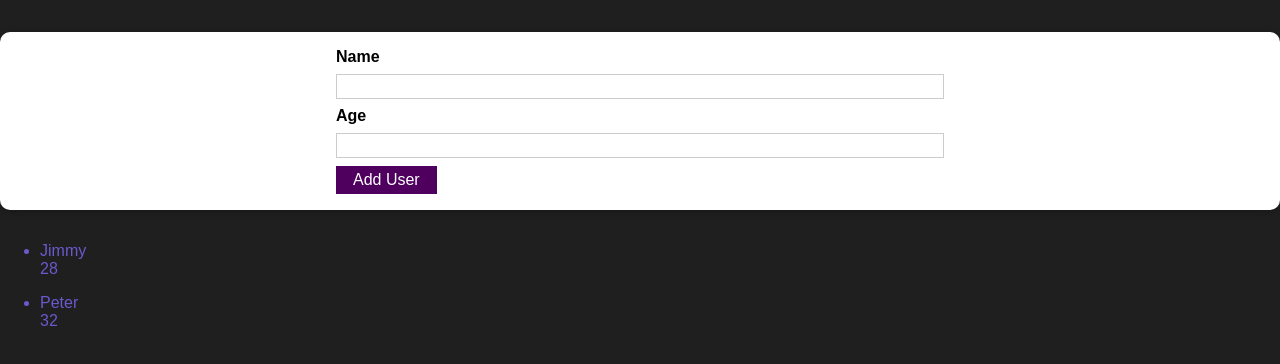
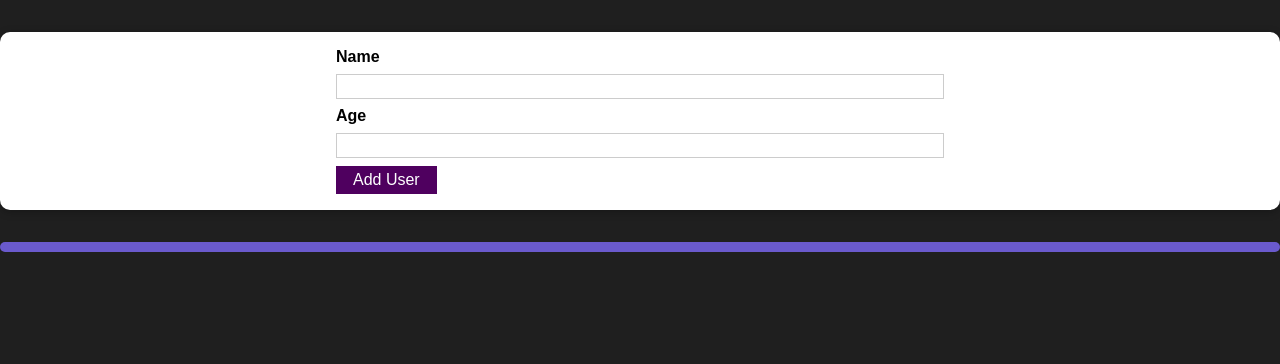
Before and after one commit to shehzadsaifullah/UserAgeProject, a React (Create React App) app: page / in a window 1280 px wide. Shown: the top 364 px of the page. Built offline with nearby package versions, Linux system fonts and the light colour scheme.

Commit message:
card output

```diff
--- a/src/App.js
+++ b/src/App.js
@@ -3,16 +3,7 @@ import InputForm from "./Components/inputForm/InputForm";
 import Output from "./Components/output/Output";
 
 function App() {
-  const users = [
-    {
-      name: "Jimmy",
-      age: "28",
-    },
-    {
-      name: "Peter",
-      age: "32",
-    },
-  ];
+  const users = [];
   const [userArray, setUserArray] = useState(users);
 
   const userDataHandler = (name, age) => {
--- a/src/Components/output/Card.js
+++ b/src/Components/output/Card.js
@@ -1,10 +1,9 @@
 const Card = (props) => {
   return (
     <ul>
-      <li>
-        <div>{props.name}</div>
-        <div>{props.age}</div>
-      </li>
+      <div>
+        {props.name} is {props.age} years old
+      </div>
     </ul>
   );
 };
--- a/src/Components/output/Outcard.module.css
+++ b/src/Components/output/Outcard.module.css
@@ -1,3 +1,5 @@
 .output {
-  color: slateblue;
+  background: slateblue;
+  border-radius: 10px;
+  padding-block: 5px;
 }
```
